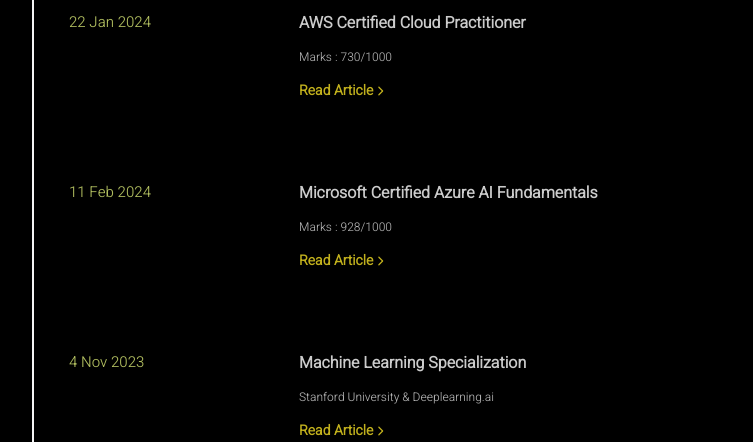
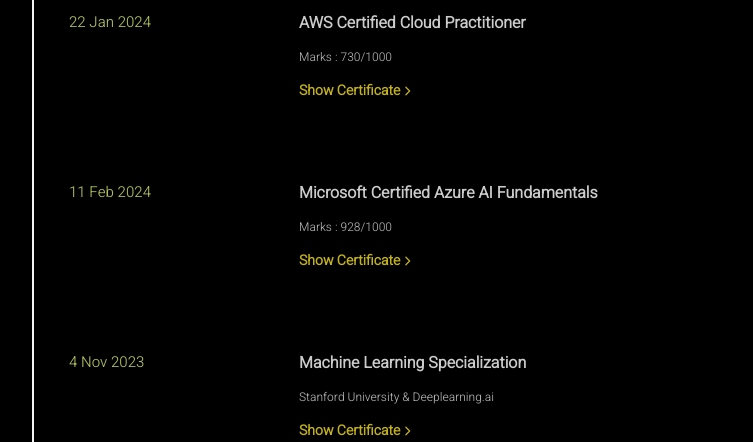
Before and after one commit to demi2k-sudo/Portfolio, a React (Create React App) app: page /articles in a window 1280 px wide. Shown: the part 358-800 px from the top of the page, without its empty margins (108-861 px from the left). Built offline with nearby package versions, Linux system fonts and the light colour scheme; the HTML template or start-up script is replaced by a standard one.

Commit message:
navbar-home-route

```diff
--- a/src/components/articles/article.jsx
+++ b/src/components/articles/article.jsx
@@ -20,7 +20,7 @@
 						<div className="article-title">{title}</div>
 						<div className="article-description">{description}</div>
 						<div className="article-link">
-							Read Article{" "}
+							Show Certificate{" "}
 							<FontAwesomeIcon
 								style={{ fontSize: "10px" }}
 								icon={faChevronRight}
--- a/src/components/common/navBar.jsx
+++ b/src/components/common/navBar.jsx
@@ -19,7 +19,7 @@
 										: "nav-item"
 								}
 							>
-								<Link to="/">Home</Link>
+								<Link to="/Portfolio">Home</Link>
 							</li>
 							<li
 								className={
--- a/src/components/homepage/article.jsx
+++ b/src/components/homepage/article.jsx
@@ -22,7 +22,7 @@
 					</div>
 					<div className="homepage-article-link">
 						<Link to={link}>
-							Read article{" "}
+							Show Certificate{" "}
 							<FontAwesomeIcon
 								style={{ fontSize: "10px" }}
 								icon={faChevronRight}
```
